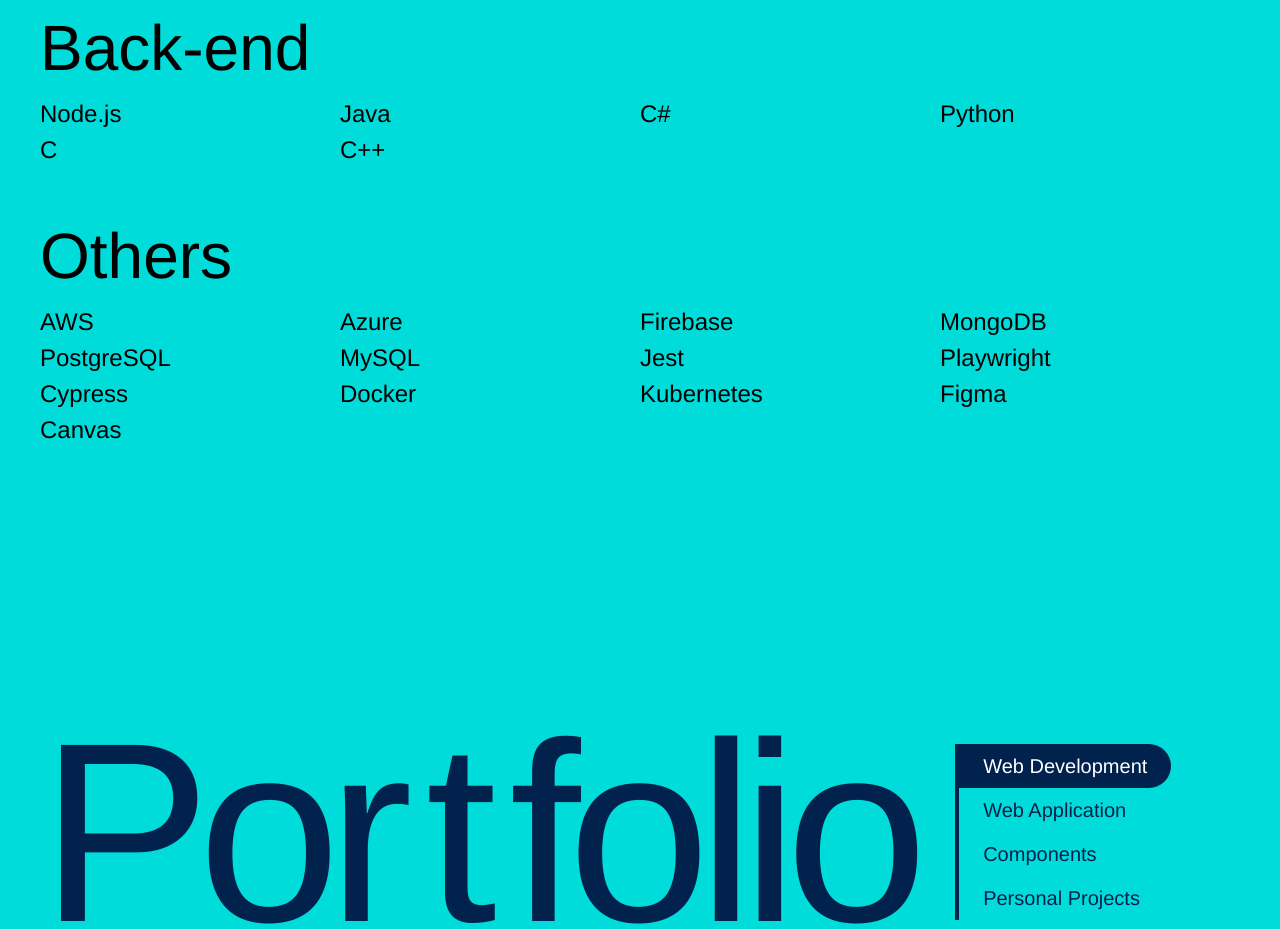
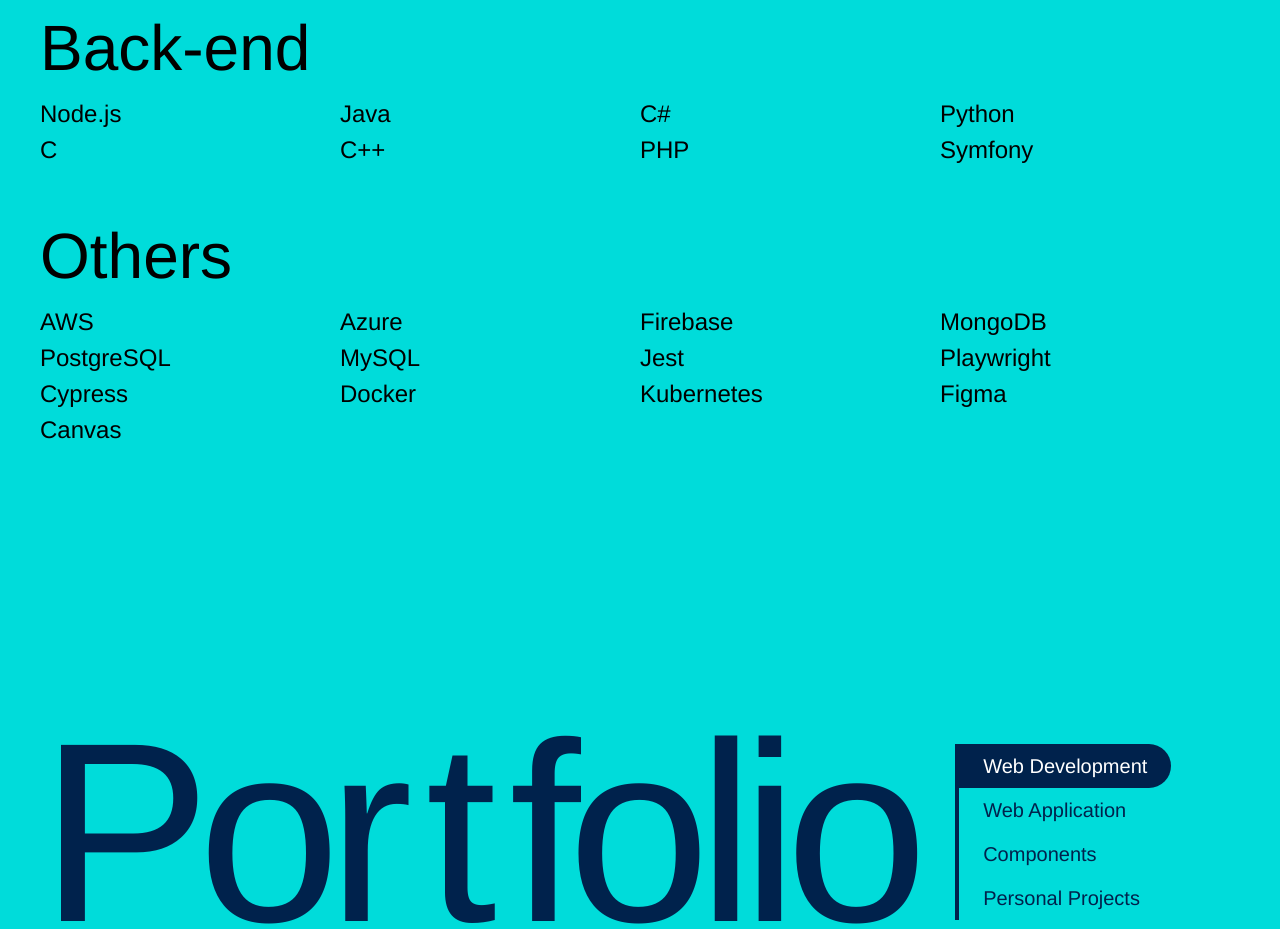
Before and after one commit to chungvuiloong/simple_portfolio, an Astro site: page / in a window 1280 px wide. Shown: the part 1300-2229 px from the top of the page. Built offline with nearby package versions, Linux system fonts and the light colour scheme; Astro itself is replaced by a stand-in of ours.

Commit message:
Added new details in portfolio

```diff
--- a/src/sections/Tech.tsx
+++ b/src/sections/Tech.tsx
@@ -9,7 +9,7 @@
     },
     {
         "skill": "Back-end",
-        "technologies": [ "Node.js", "Java", "C#", "Python", "C", "C++" ]
+        "technologies": [ "Node.js", "Java", "C#", "Python", "C", "C++", "PHP", "Symfony" ]
     },
     {
         "skill": "Others",
```
